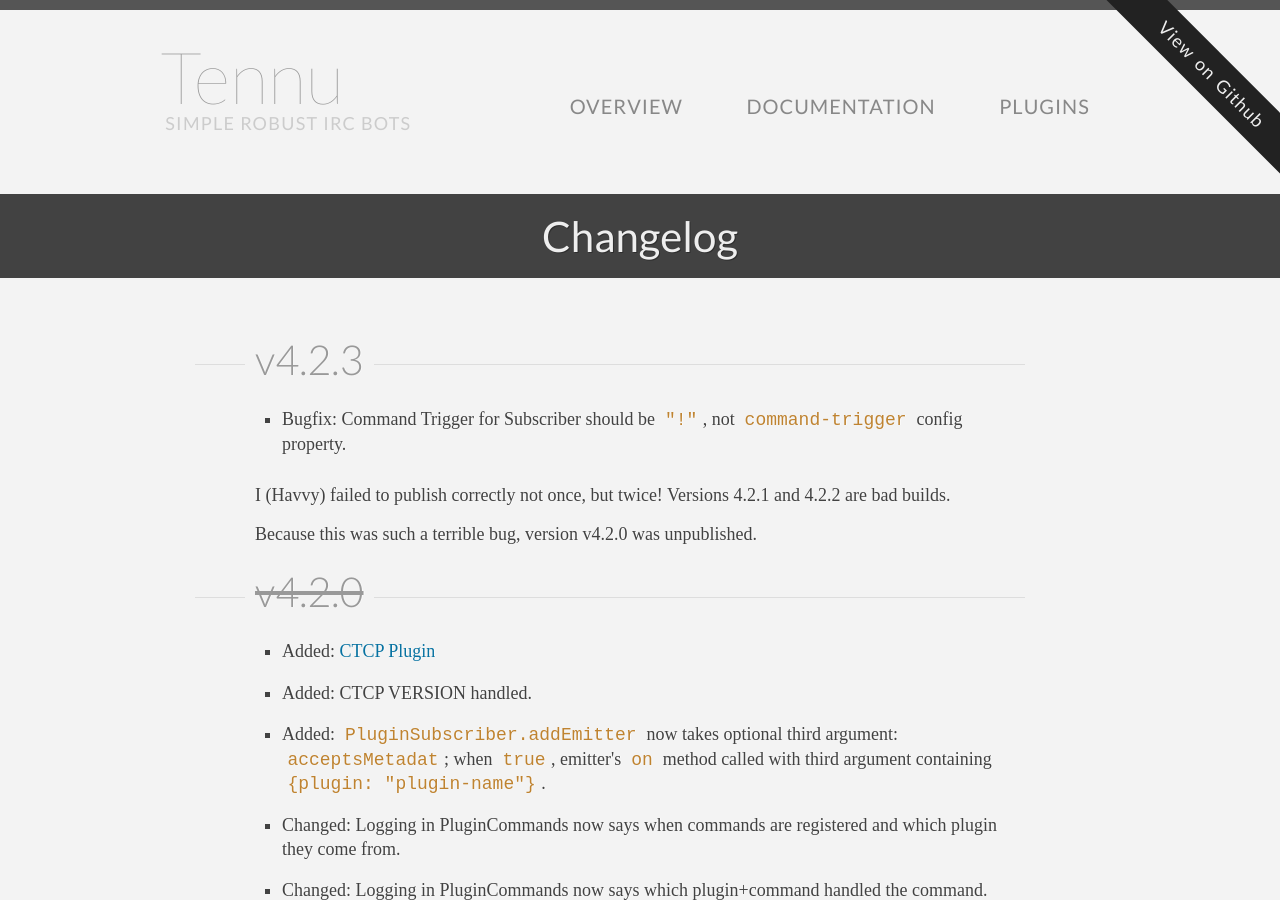
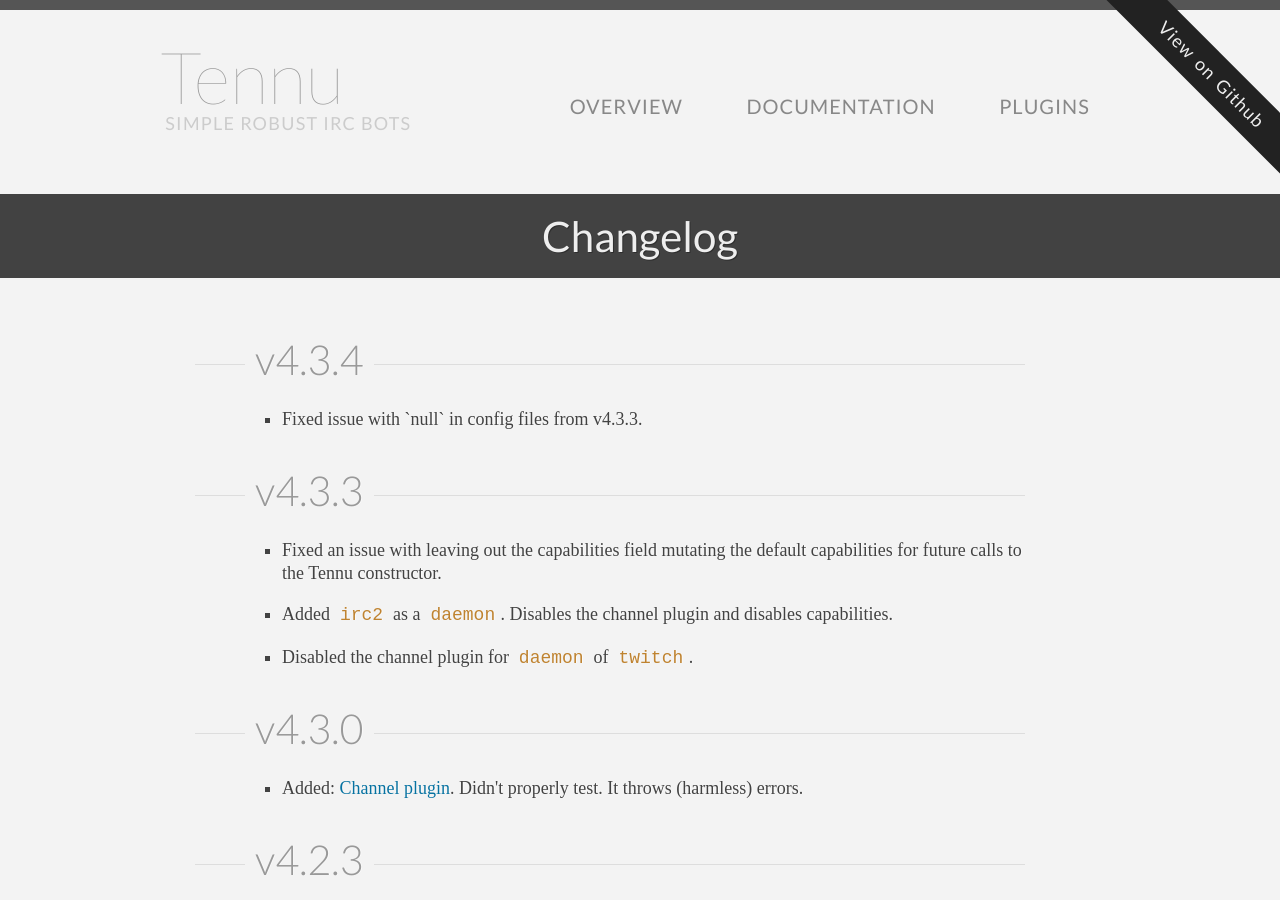
Before and after one commit to Tennu/tennu.github.io, a Jekyll site: the page built from documentation/changelog.html, in a window 1280 px wide and 900 px high. Built offline with Jekyll 4.4.1, drawn with Linux system fonts in a browser that asks for light colours; some web fonts are replaced.

Commit message:
Changelog.

```diff
--- a/documentation/changelog.html
+++ b/documentation/changelog.html
@@ -2,6 +2,26 @@
 layout: document
 title: Changelog
 ---
+
+<h2>v4.3.4</h2>
+
+<ul>
+    <li>Fixed issue with `null` in config files from v4.3.3.</li>
+</ul>
+
+<h2>v4.3.3</h2>
+
+<ul>
+    <li>Fixed an issue with leaving out the capabilities field mutating the default capabilities for future calls to the Tennu constructor.</li>
+    <li>Added <code>irc2</code> as a <code>daemon</code>. Disables the channel plugin and disables capabilities.</li>
+    <li>Disabled the channel plugin for <code>daemon</code> of <code>twitch</code>.</li>
+</ul>
+
+<h2>v4.3.0</h2>
+
+<ul>
+    <li>Added: <a href="/plugins/channel">Channel plugin</a>. Didn't properly test. It throws (harmless) errors.</li>
+</ul>
 
 <h2>v4.2.3</h2>
 
--- a/plugins/commands.html
+++ b/plugins/commands.html
@@ -43,5 +43,8 @@
 
 <dl>
     <dt>isCommand(Message)</dt>
-    <dd>Returns true if the Message is a command. Otherwise returns false.</dd>
+    <dd>Returns true if the Message is a command, whether it is handled or not. Otherwise returns false.</dd>
+
+    <dt>isHandledCommand(Message)</dt>
+    <dd>Added in v4.4. Returns true if the Message is a command that is handled by a command handler. Otherwise returns false.</dd>
 </dl>
```
